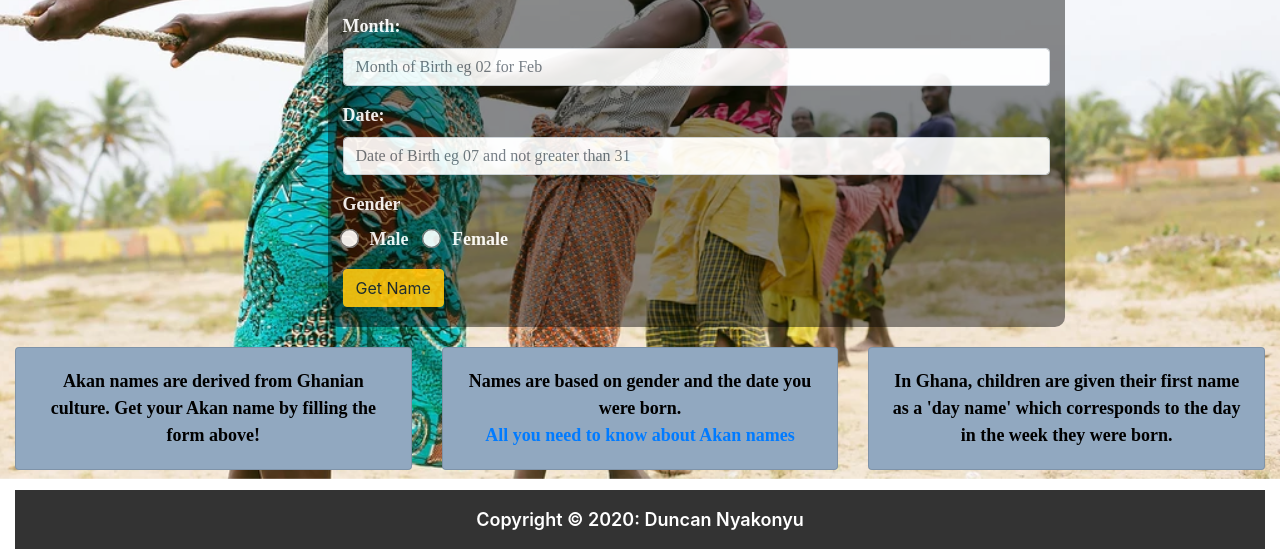
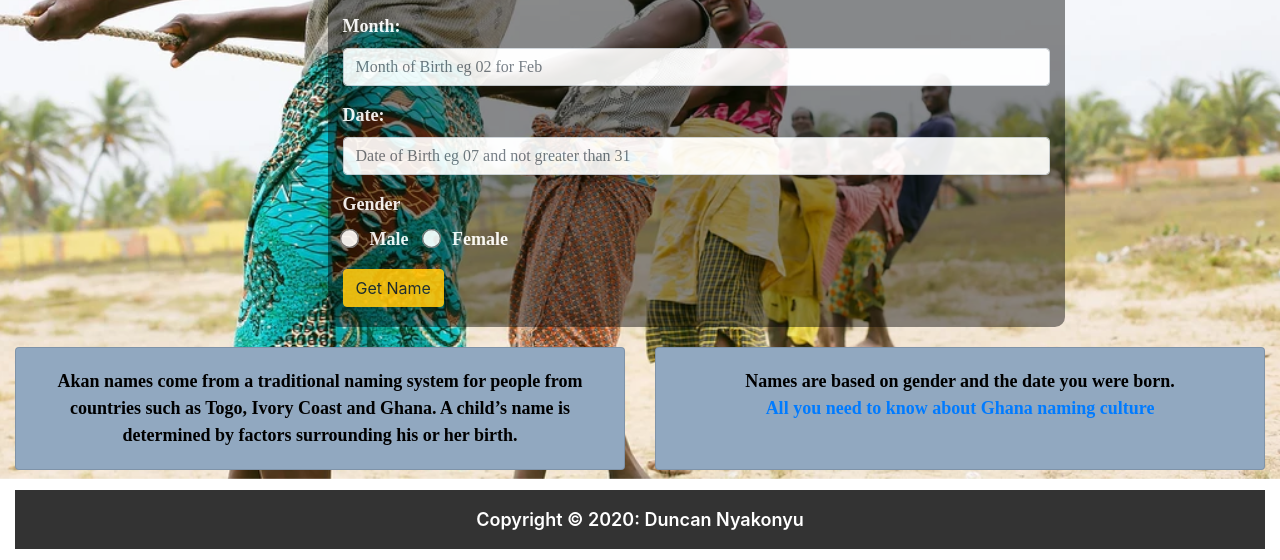
Before and after one commit to DNyakonyu/Akan-Names, a plain HTML site: page index.html in a window 1280 px wide. Shown: the part 240-800 px from the top of the page. Drawn offline with Linux system fonts and the light colour scheme.

Commit message:
Update index.html

```diff
--- a/index.html
+++ b/index.html
@@ -52,7 +52,7 @@
   <div class="card-deck">
     <div class="card ">
       <div class="card-body text-center">
-        <p class="card-text">Akan names are derived from Ghanian culture. Get your Akan name by filling the form above!</p>
+        <p class="card-text">Akan names come from a traditional naming system for people from countries such as Togo, Ivory Coast and Ghana. A child’s name is determined by factors surrounding his or her birth.</p>
       </div>
     </div>
     <div class="card ">
@@ -60,15 +60,11 @@
           <p class="card-text">Names are based on gender and the date you were born. <br>
             <span class="fa-stack fa-lg">
                 <i class="fa fa-globe fa-stack-1x" style="color:rgb(222, 198, 163)"></i>
-              </span><a href="https://theculturetrip.com/africa/ghana"> All you need to know about Akan names</a>
+              </span><a href="https://theculturetrip.com/africa/ghana"> All you need to know about Ghana naming culture </a>
           </p>
         </div>
       </div>
-      <div class="card ">
-        <div class="card-body text-center">
-          <p class="card-text">In Ghana, children are given their first name as a 'day name'
-            which corresponds to the day in the week they were born.</p>
-        </div>
+
       </div>
   </div>
   <footer class="page-footer ">
```
